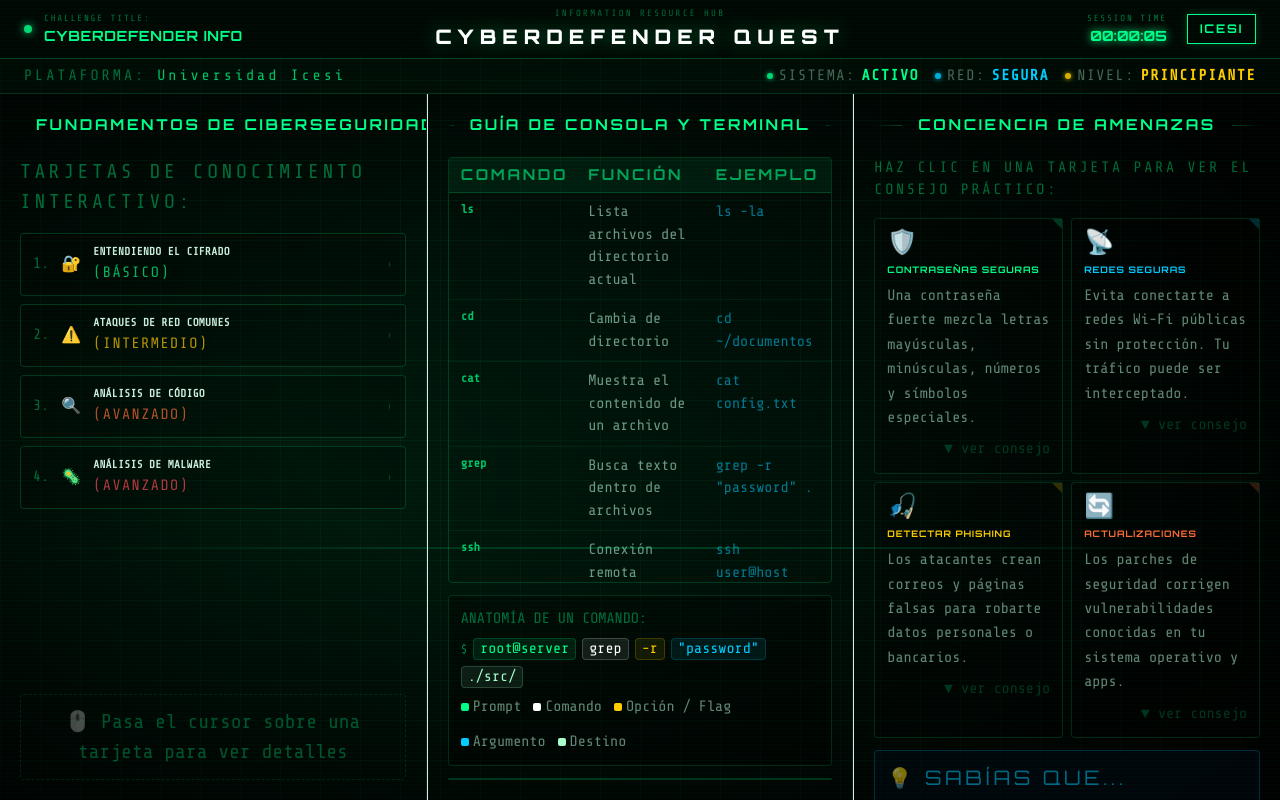
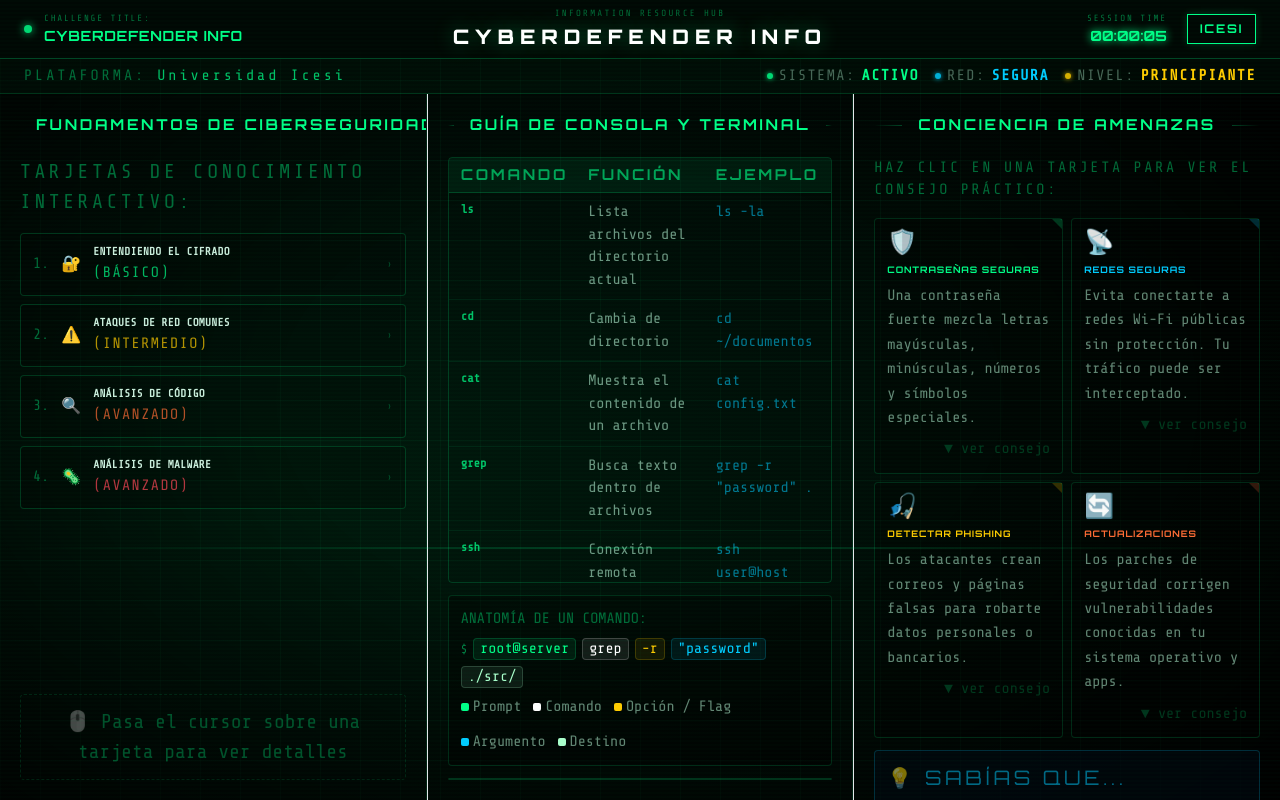
Before and after one commit to SantiagoAngel007/arrowhead-project, a React (Vite) app in the folder frontend/: page / in a window 1280 px wide. Built offline with nearby package versions, Linux system fonts and the light colour scheme.

Commit message:
feat: New info added

```diff
--- a/frontend/src/components/Header.tsx
+++ b/frontend/src/components/Header.tsx
@@ -46,7 +46,7 @@ export default function Header({ sessionTime }: HeaderProps) {
           className="text-xl font-black tracking-[0.3em] font-orbitron"
           style={{ color: '#ffffff', textShadow: '0 0 20px rgba(0,255,136,0.4)' }}
         >
-          CYBERDEFENDER QUEST
+          CYBERDEFENDER INFO
         </h1>
       </div>
 
```
